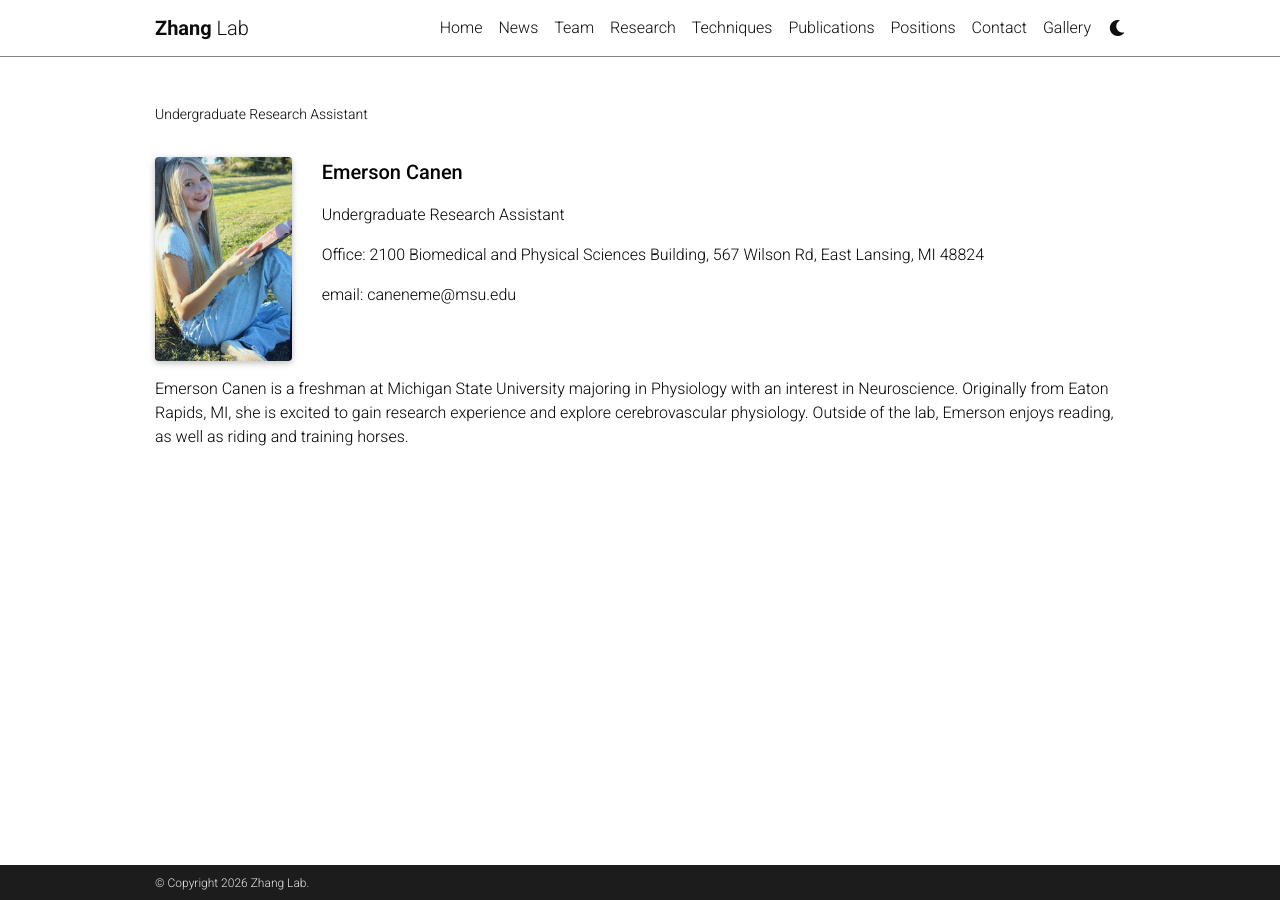
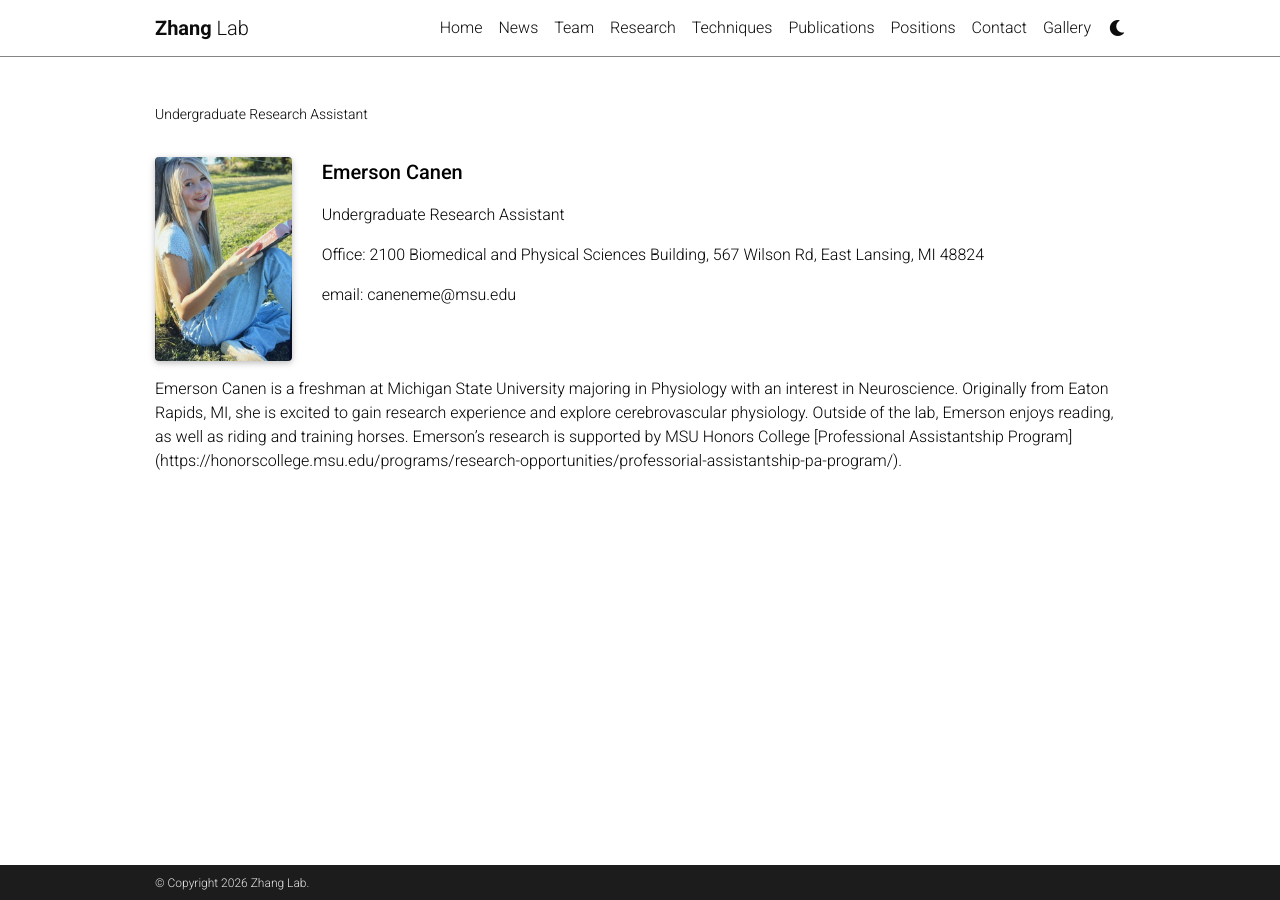
Before and after one commit to zhanglabmsu/zhanglabmsu.github.io, a Jekyll site: the page built from _projects/05_05_emerson_canen.md, in a window 1280 px wide. Built offline with Jekyll 4.4.1, drawn with Linux system fonts in a browser that asks for light colours; full-size pictures stand in for the smaller copies a plugin makes; comment, search, counter and statistics services are not loaded; a style sheet for code colours, icons or effects is not loaded.

Commit message:
initial commit

```diff
--- a/_projects/05_05_emerson_canen.md
+++ b/_projects/05_05_emerson_canen.md
@@ -24,3 +24,4 @@ category: Current Lab Members
 </div>
 
 Emerson Canen is a freshman at Michigan State University majoring in Physiology with an interest in Neuroscience. Originally from Eaton Rapids, MI, she is excited to gain research experience and explore cerebrovascular physiology. Outside of the lab, Emerson enjoys reading, as well as riding and training horses.
+Emerson's research is supported by MSU Honors College [Professional Assistantship Program] (https://honorscollege.msu.edu/programs/research-opportunities/professorial-assistantship-pa-program/).
```
Also changed, not shown: _projects/05_03_kelsey_garrity.md (+1 -0 lines).
